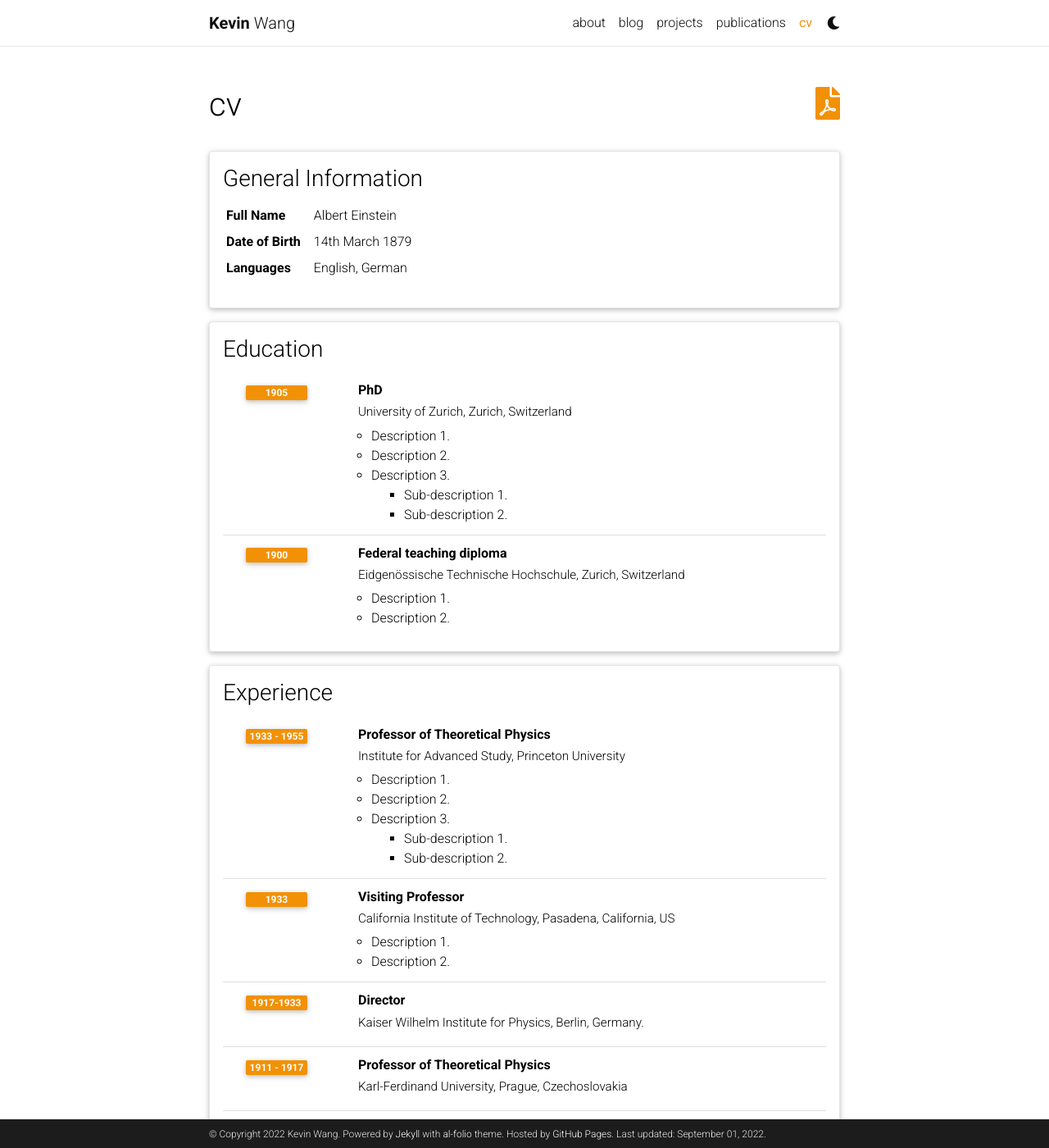
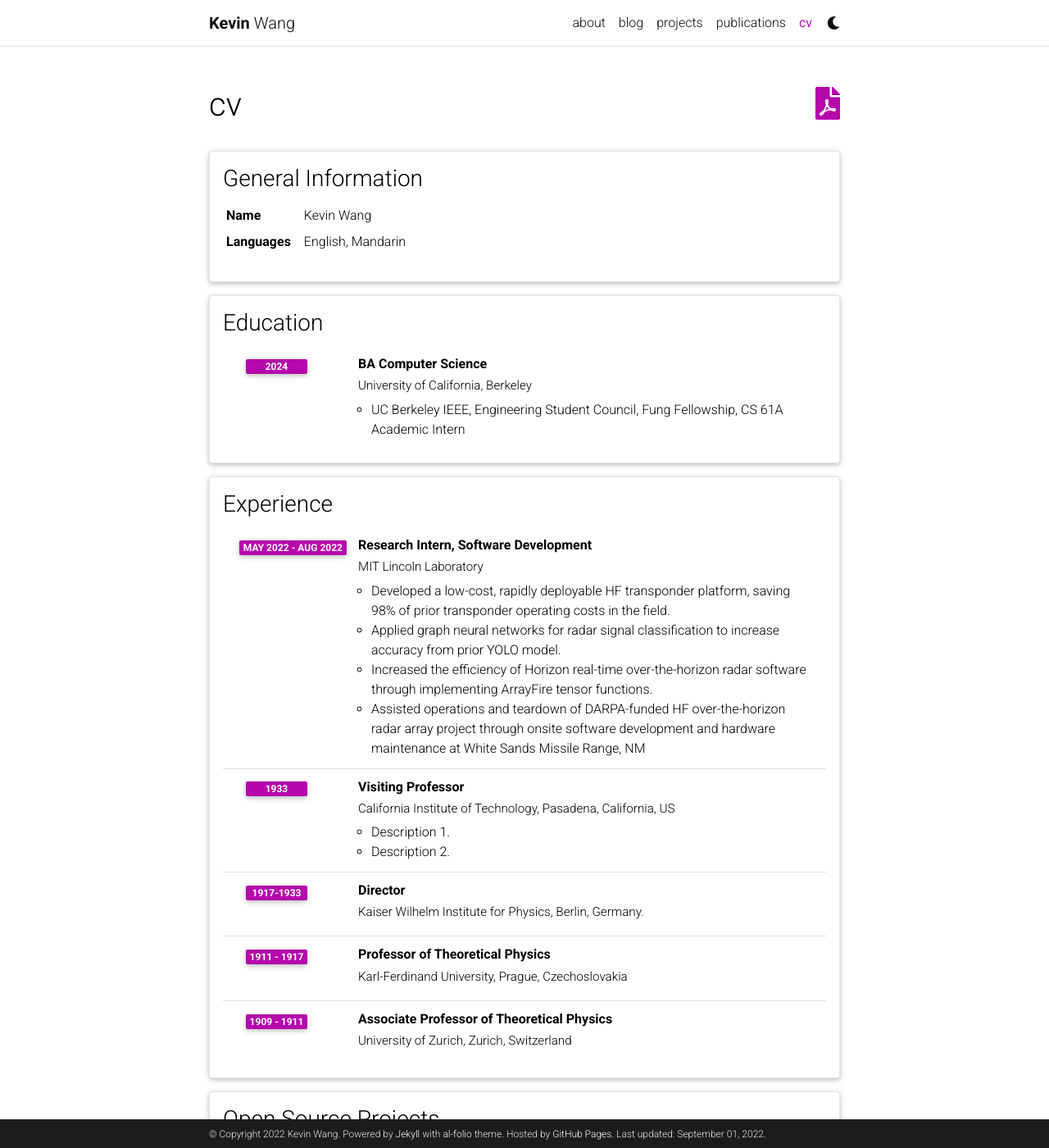
Before and after one commit to itskevinwang/itskevinwang.github.io, a Jekyll site: the page built from _pages/cv.md, in a window 1280 px wide and 1400 px high. Shown: the whole window at 82% size. Built offline with Jekyll 4.4.1, drawn with Linux system fonts in a browser that asks for light colours; comment, search, counter and statistics services are not loaded; a style sheet for code colours, icons or effects is not loaded.

Commit message:
Test resume

```diff
--- a/_data/cv.yml
+++ b/_data/cv.yml
@@ -1,46 +1,32 @@
 - title: General Information
   type: map
   contents:
-    - name: Full Name
-      value: Albert Einstein
-    - name: Date of Birth
-      value: 14th March 1879
+    - name: Name
+      value: Kevin Wang
     - name: Languages
-      value: English, German
+      value: English, Mandarin
 
 - title: Education
   type: time_table
   contents:
-    - title: PhD
-      institution: University of Zurich, Zurich, Switzerland
-      year: 1905
+    - title: BA Computer Science
+      institution: University of California, Berkeley
+      year: 2024
       description:
-        - Description 1.
-        - Description 2.
-        - title: Description 3.
-          contents:
-            - Sub-description 1.
-            - Sub-description 2.
-    - title: Federal teaching diploma
-      institution: Eidgenössische Technische Hochschule, Zurich, Switzerland
-      year: 1900
-      description:
-        - Description 1.
-        - Description 2.
+        - UC Berkeley IEEE, Engineering Student Council, Fung Fellowship, CS 61A Academic Intern
 
 - title: Experience
   type: time_table
   contents:
-    - title: Professor of Theoretical Physics
-      institution: Institute for Advanced Study, Princeton University
-      year: 1933 - 1955
+    - title: Research Intern, Software Development
+      institution: MIT Lincoln Laboratory
+      year: May 2022 - Aug 2022
       description:
-        - Description 1.
-        - Description 2.
-        - title: Description 3.
-          contents:
-            - Sub-description 1.
-            - Sub-description 2.
+        - Developed a low-cost, rapidly deployable HF transponder platform, saving 98% of prior transponder operating costs in the field.
+        - Applied graph neural networks for radar signal classification to increase accuracy from prior YOLO model.
+        - Increased the efficiency of Horizon real-time over-the-horizon radar software through implementing ArrayFire tensor functions.
+        - Assisted operations and teardown of DARPA-funded HF over-the-horizon radar array project through onsite software development and hardware maintenance at White Sands Missile Range, NM
+
     - title: Visiting Professor
       institution: California Institute of Technology, Pasadena, California, US
       year: 1933
--- a/_sass/_themes.scss
+++ b/_sass/_themes.scss
@@ -7,8 +7,8 @@
   --global-code-bg-color: #{$code-bg-color-light};
   --global-text-color: #{$black-color};
   --global-text-color-light: #{$grey-color};
-  --global-theme-color: #{$orange-color};
-  --global-hover-color: #{$orange-color};
+  --global-theme-color: #{$purple-color};
+  --global-hover-color: #{$purple-color};
   --global-footer-bg-color: #{$grey-color-dark};
   --global-footer-text-color: #{$grey-color-light};
   --global-footer-link-color: #{$white-color};
```
